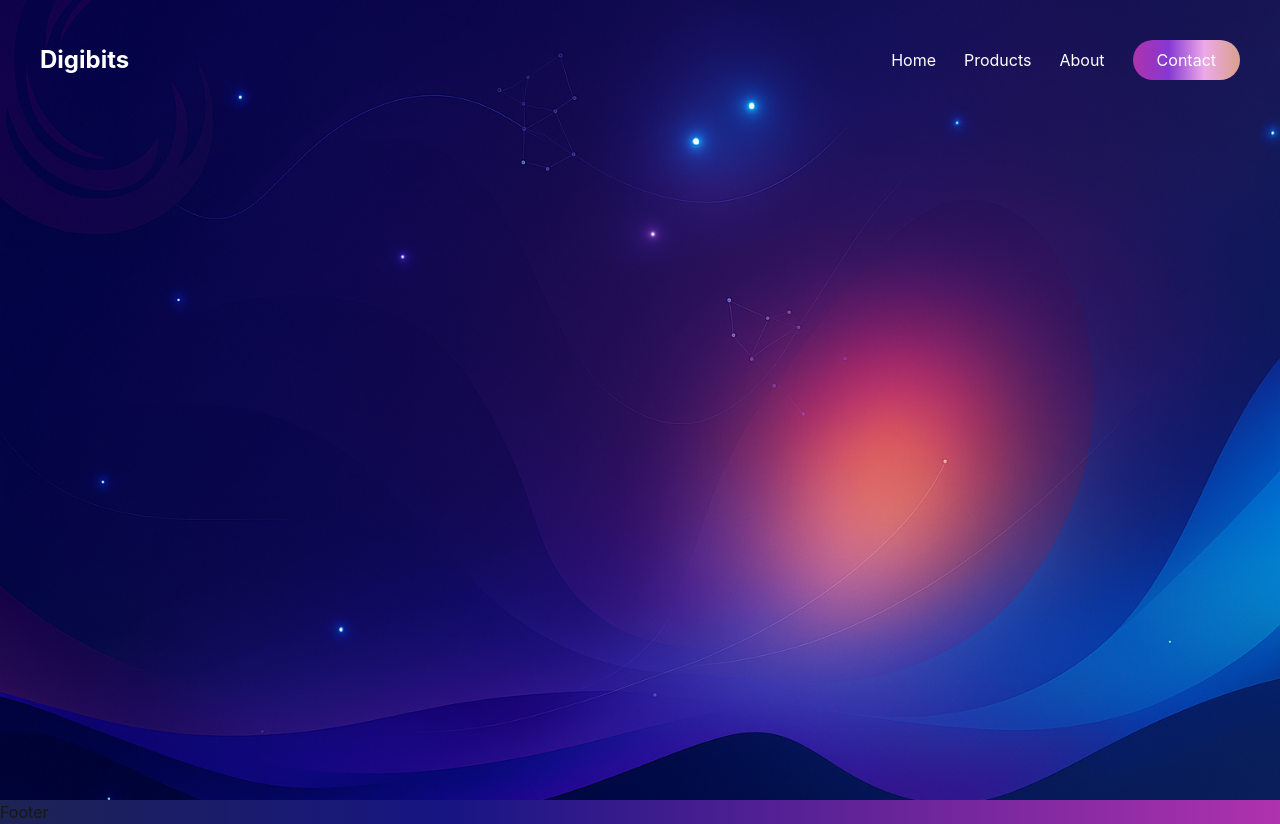
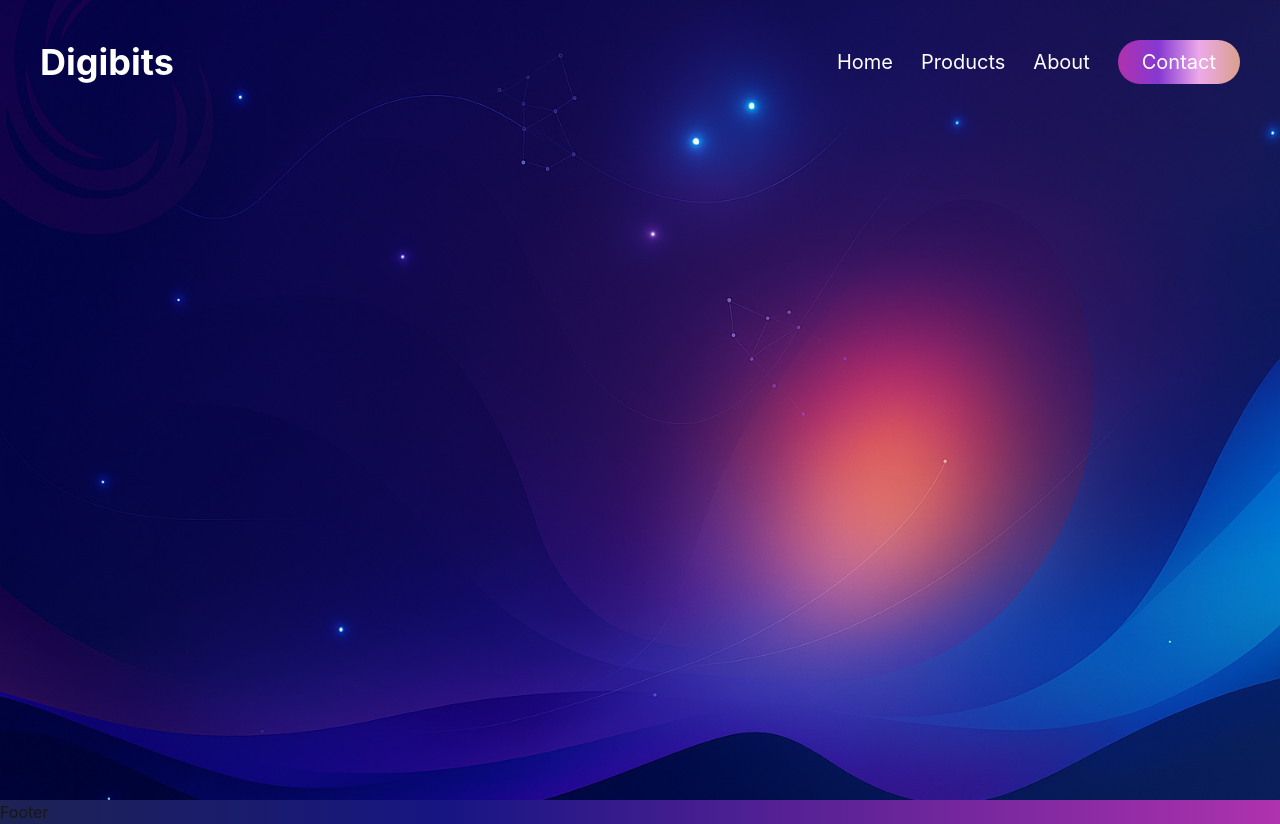
Before and after one commit to SaraAlsukary/Digibits, a Next.js app: page /home in a window 1280 px wide. Built offline with nearby package versions, Linux system fonts and the light colour scheme.

Commit message:
some changes

```diff
--- a/src/components/Header.tsx
+++ b/src/components/Header.tsx
@@ -6,14 +6,14 @@ const Header = () => {
         <header className='p-10'>
             <div className='container flex justify-between items-center'>
                 <div className="logo text-white">
-                    <h1 className='font-bold text-2xl'>Digibits</h1>
+                    <h1 className='font-bold text-4xl'>Digibits</h1>
                 </div>
                 <nav>
                     <ul className='flex justify-center gap-7 items-center text-white'>
-                        <li><Link href={'/'}>Home</Link></li>
-                        <li><Link href={'/products'}>Products</Link></li>
-                        <li><Link href={'/about'}>About</Link></li>
-                        <li>
+                        <li className='text-xl'><Link href={'/'}>Home</Link></li>
+                        <li className='text-xl'><Link href={'/products'}>Products</Link></li>
+                        <li className='text-xl'><Link href={'/about'}>About</Link></li>
+                        <li className='text-xl'>
                             <Button>
                                 <Link href={'/contact'}>Contact</Link>
                             </Button>
```
